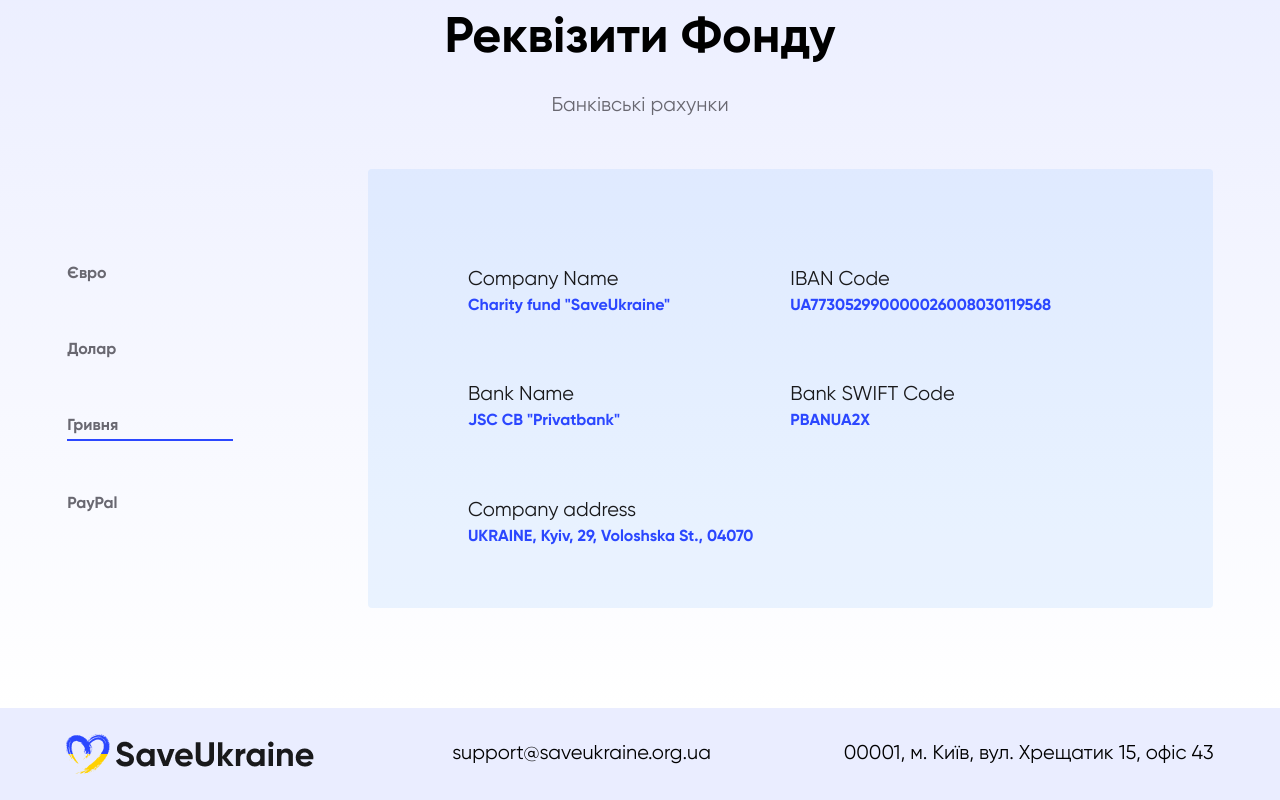
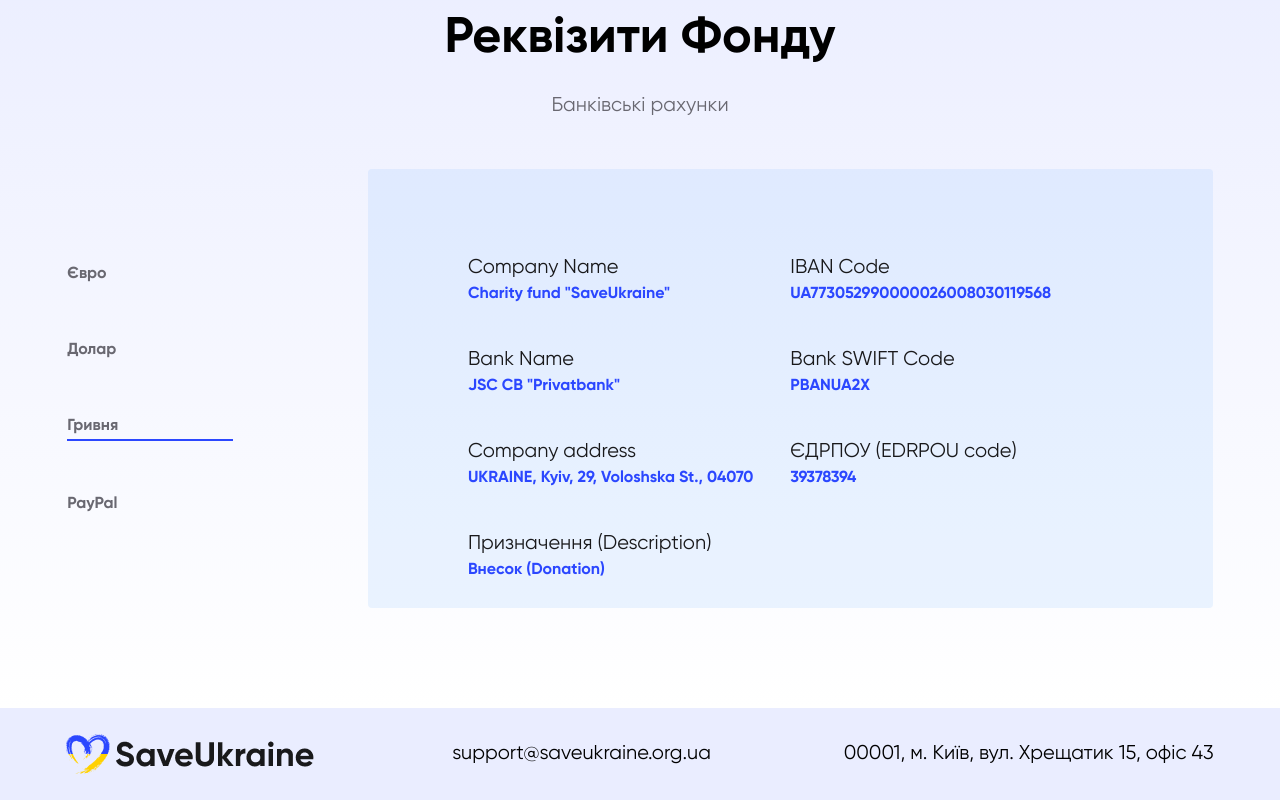
Before and after one commit to sva71/save-ukraine, a Vue app: page / in a window 1280 px wide. Both pictures are taken after a click on the element "Гривня". Shown: the part 1607-2407 px from the top of the page. Built offline with nearby package versions, Linux system fonts and the light colour scheme; what vue3-smooth-scroll would draw is missing.

Commit message:
Code and description added.

```diff
--- a/src/components/layout/Requisites.vue
+++ b/src/components/layout/Requisites.vue
@@ -36,6 +36,16 @@
                     <div class="requisite">
                         <p class="req-name">Company address</p>
                         <p class="req-value">{{ accounts[activeAccount].address }}</p>
+                    </div>
+                    <div v-if="accounts[activeAccount].code" class="requisite">
+                        <p class="req-name">ЄДРПОУ (EDRPOU code)</p>
+                        <p class="req-value">{{ accounts[activeAccount].code }}</p>
+                    </div>
+                </div>
+                <div class="req-accounts-values-row">
+                    <div v-if="accounts[activeAccount].description" class="requisite">
+                        <p class="req-name">Призначення (Description)</p>
+                        <p class="req-value">{{ accounts[activeAccount].description }}</p>
                     </div>
                 </div>
             </div>
@@ -97,7 +107,9 @@
                     ibanCode: 'UA773052990000026008030119568',
                     bankName: 'JSC CB "Privatbank"',
                     swiftCode: 'PBANUA2X',
-                    address: 'UKRAINE, Kyiv, 29, Voloshska St., 04070'
+                    address: 'UKRAINE, Kyiv, 29, Voloshska St., 04070',
+                    code: '39378394',
+                    description: 'Внесок (Donation)'
 
                 },
                 {
```
